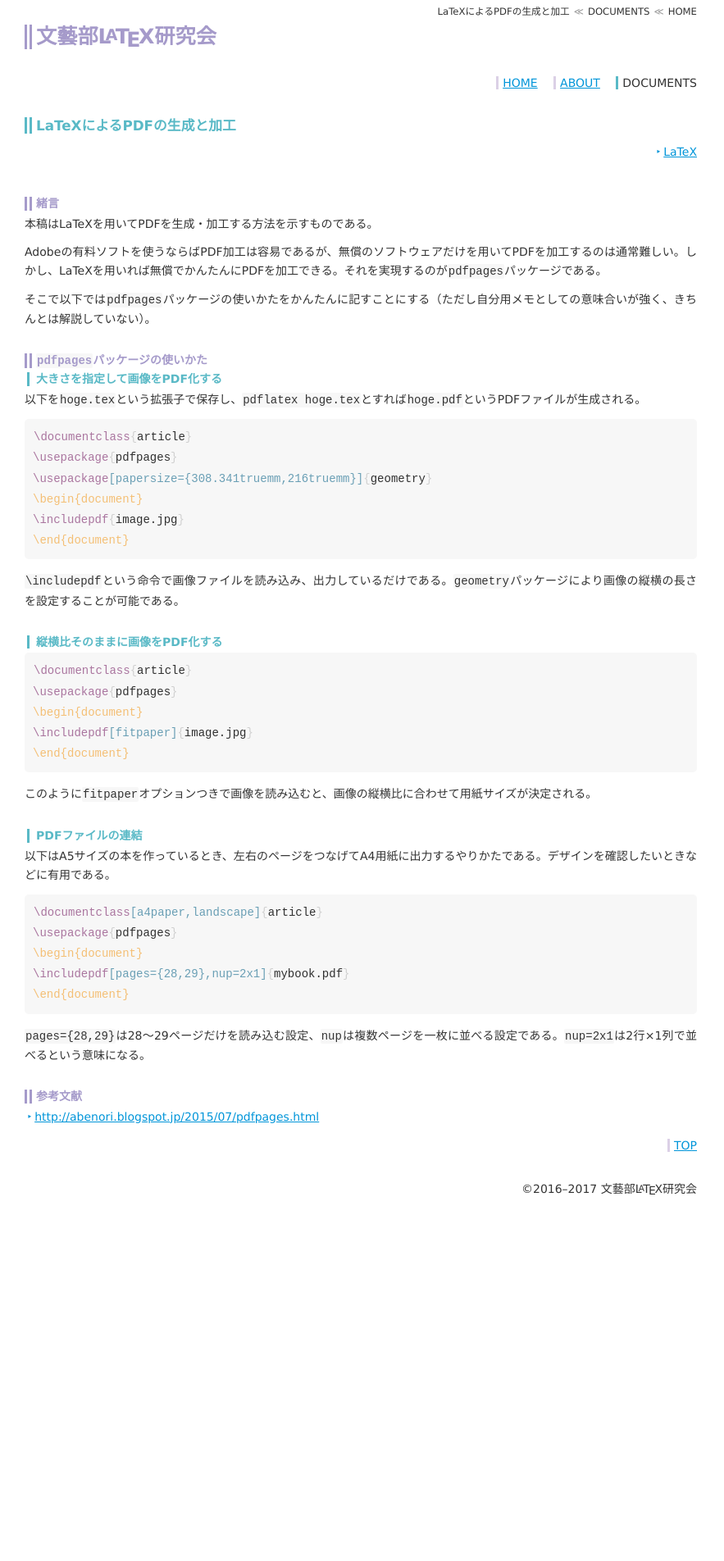
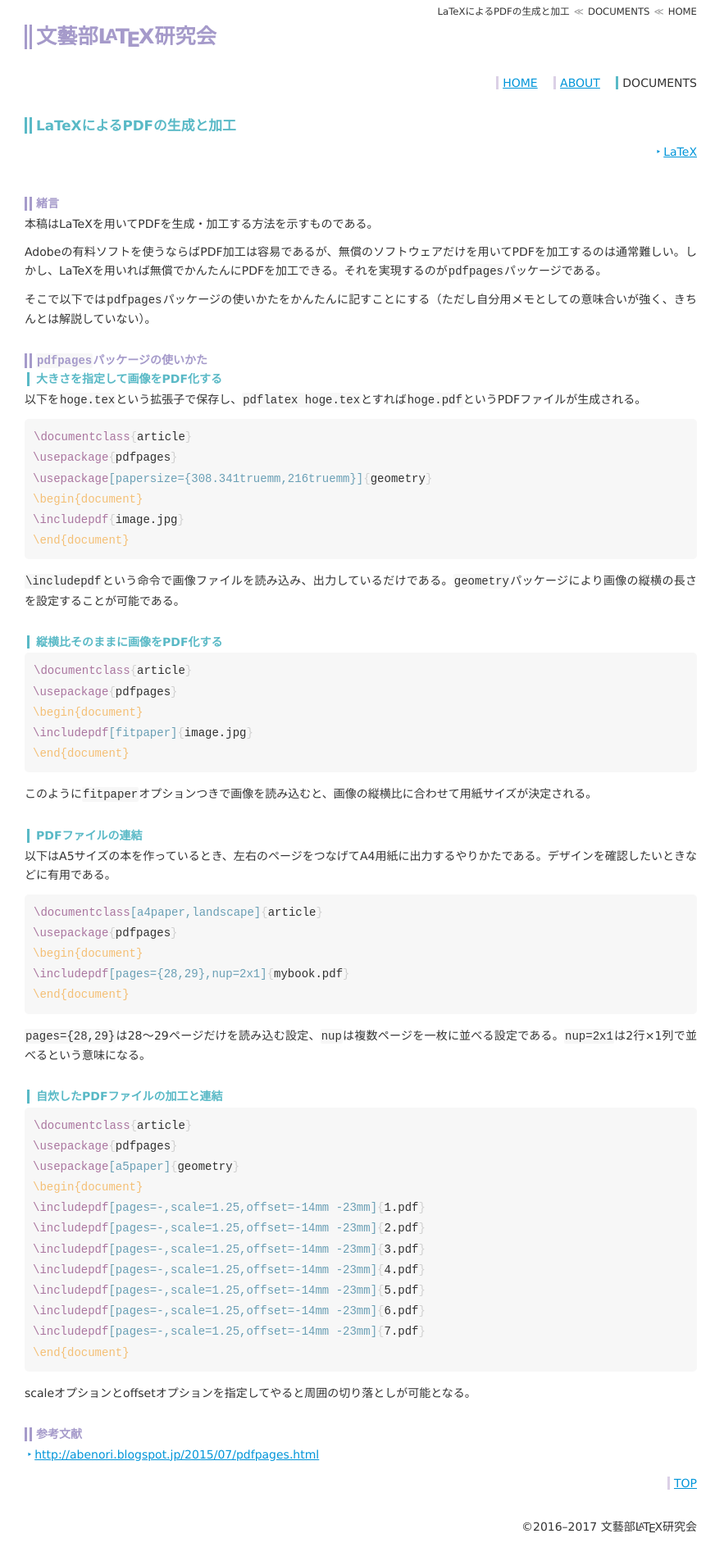
Before and after one commit to qdaibungei/latex, a Jekyll site: the page built from docs/_posts/2017-09-27-pdfpages.md, in a window 1280 px wide. Shown: the whole page at 82% size, without its empty margins (0-883 px from the left). Built offline with Jekyll 4.4.1, drawn with Linux system fonts in a browser that asks for light colours; before the commit the page ends 1492 px from its top, so only the background shows below that.

Commit message:
update 2017-09-27-pdfpages.md

````diff
--- a/docs/_posts/2017-09-27-pdfpages.md
+++ b/docs/_posts/2017-09-27-pdfpages.md
@@ -52,6 +52,24 @@ Adobeの有料ソフトを使うならばPDF加工は容易であるが、無償
 
 `pages={28,29}`は28～29ページだけを読み込む設定、`nup`は複数ページを一枚に並べる設定である。`nup=2x1`は2行×1列で並べるという意味になる。
 
+#### 自炊したPDFファイルの加工と連結
+
+```LaTeX
+\documentclass{article}
+\usepackage{pdfpages}
+\usepackage[a5paper]{geometry}
+\begin{document}
+\includepdf[pages=-,scale=1.25,offset=-14mm -23mm]{1.pdf}
+\includepdf[pages=-,scale=1.25,offset=-14mm -23mm]{2.pdf}
+\includepdf[pages=-,scale=1.25,offset=-14mm -23mm]{3.pdf}
+\includepdf[pages=-,scale=1.25,offset=-14mm -23mm]{4.pdf}
+\includepdf[pages=-,scale=1.25,offset=-14mm -23mm]{5.pdf}
+\includepdf[pages=-,scale=1.25,offset=-14mm -23mm]{6.pdf}
+\includepdf[pages=-,scale=1.25,offset=-14mm -23mm]{7.pdf}
+\end{document}
+```
+
+scaleオプションとoffsetオプションを指定してやると周囲の切り落としが可能となる。
 
 ### 参考文献
 * <http://abenori.blogspot.jp/2015/07/pdfpages.html>
````
